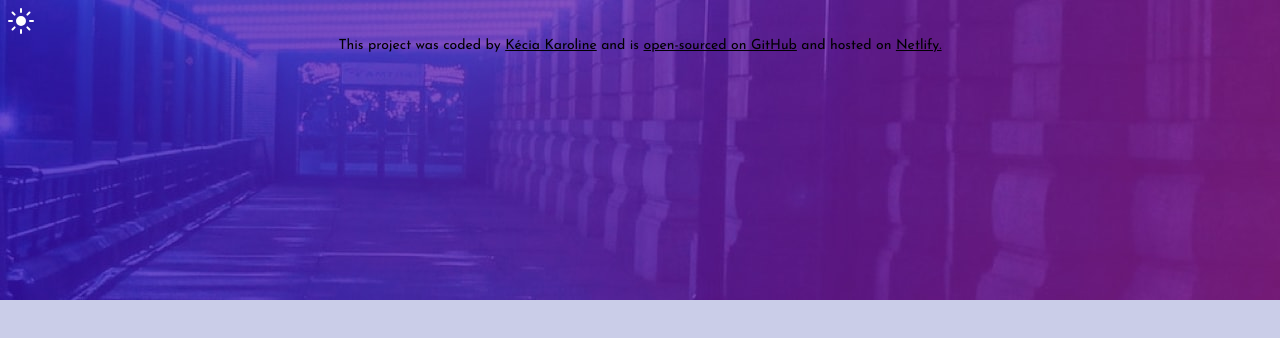
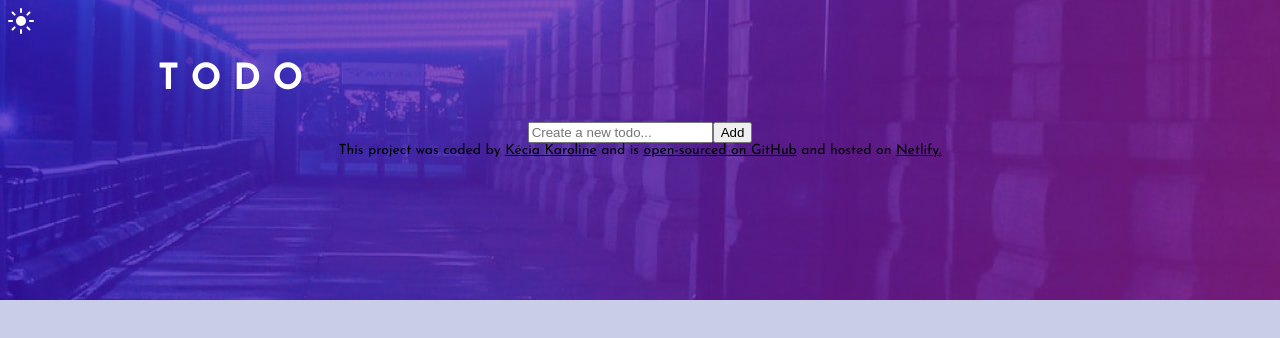
Before and after one commit to keciakaroline/todo-app, a React (Create React App) app: page / in a window 1280 px wide. Shown: the top 338 px of the page. Built offline with nearby package versions, Linux system fonts and the light colour scheme.

Commit message:
Added SubmitForm for input form and button

```diff
--- a/src/App.js
+++ b/src/App.js
@@ -1,11 +1,13 @@
 import "./App.css";
 import Header from "./components/Header";
 import Footer from "./components/Footer";
+import SubmitForm from "./components/SubmitForm";
 
 function App() {
   return (
     <div className="App">
       <Header />
+      <SubmitForm />
       <Footer />
     </div>
   );
--- /dev/null
+++ b/src/components/SubmitForm.js
@@ -0,0 +1,22 @@
+// Here we want to create the SubmitForm component
+// that will be responsible for getting the input
+// from the user and pass it to the other components.
+// we need to create a 'form' element that contains 2 elements:
+// input + submit button
+
+import React from "react";
+import "./styles/SubmitForm.css";
+
+export default function SubmitForm() {
+  return (
+    <div className="SubmitForm">
+      <h1>T O D O</h1>
+      <form>
+        <input className="input" placeholder="Create a new todo..." />
+        <button className="add-button" type="submit">
+          Add
+        </button>
+      </form>
+    </div>
+  );
+}
--- /dev/null
+++ b/src/components/styles/SubmitForm.css
@@ -0,0 +1,12 @@
+.SubmitForm {
+  font-family: var(--font-text);
+  text-align: center;
+  font-size: 18px;
+}
+
+.SubmitForm h1 {
+  color: white;
+  display: flex;
+  margin-left: 150px;
+  font-weight: 700;
+}
```
Also changed, not shown: src/components/Task.js (added), src/components/TaskList.js (added).
